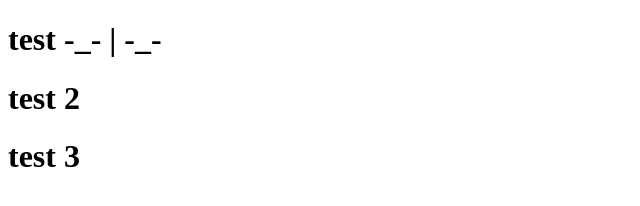
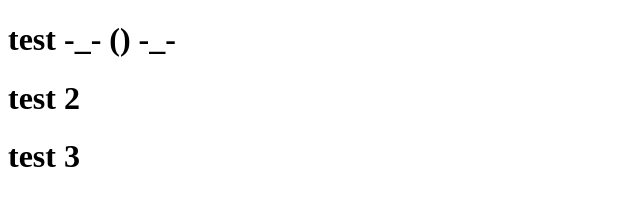
Before and after one commit to Espiritus8/test1, a plain HTML site: page index.html in a window 1280 px wide. Shown: the full height of the page, 0-640 px from the left. Drawn offline with Linux system fonts and the light colour scheme.

Commit message:
Update index.html

```diff
--- a/index.html
+++ b/index.html
@@ -6,7 +6,7 @@
 
 </head>
 <body>
-<h1> test -_- | -_-</h1>
+<h1> test -_- () -_-</h1>
 <h1> test 2 </h1>
 <h1> test 3 </h1>
 
```
